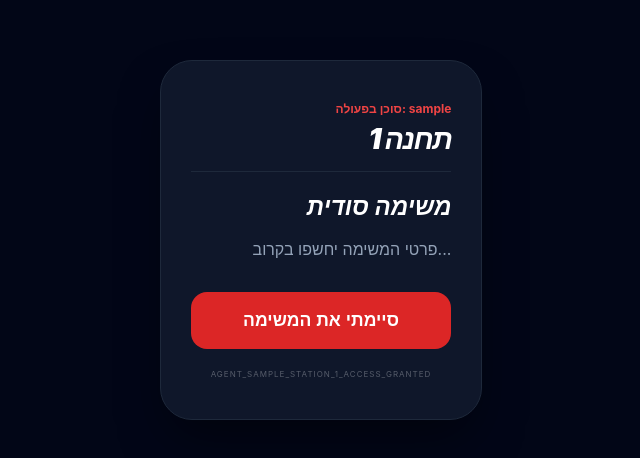
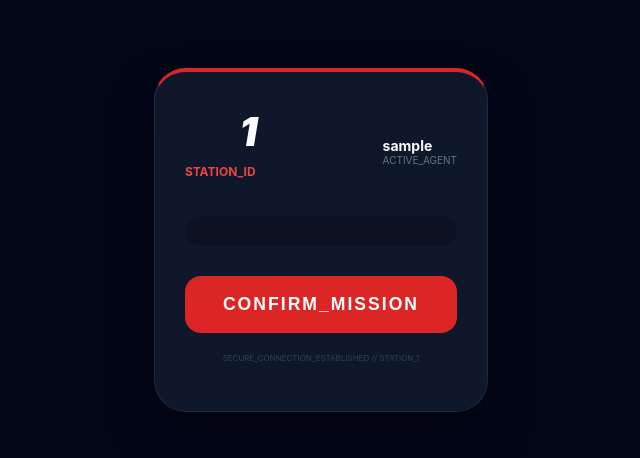
Before and after one commit to raza785612-cmd/casa-de-papel-race, a React (Vite) app: page /station/1 in a window 1280 px wide. Shown: the part 160-618 px from the top of the page, without its empty margins (339-979 px from the left). Built offline with nearby package versions, Linux system fonts and the light colour scheme; sample sign-in values are in the browser's storage.

Commit message:
fix station style

```diff
--- a/src/components/Station.jsx
+++ b/src/components/Station.jsx
@@ -1,4 +1,3 @@
-
 import React, { useEffect, useState } from 'react';
 import { useParams, useNavigate } from 'react-router-dom';
 
@@ -8,7 +7,7 @@ const Station = () => {
   const [team, setTeam] = useState(null);
   const [loading, setLoading] = useState(true);
 
-  // הנתונים שלך (השארתי את המבנה כפי ששלחת)
+  // האובייקט שלך (הנתונים ששלחת)
   const allMissionsData = {
     "פרנקל": {
       "1": { hint: "ברוך הבא! עליך להגיע למלון בו הכל מתחיל. הכתובת היא 13 ירקות 22", escort: "מאור" },
@@ -20,77 +19,105 @@ const Station = () => {
       "7": { group: "פרנקל, אגם, יוני, מתן", address: "חניון לוריא", intel: "הנדון התחלה חומוס את הבורוכב שמנת חומוס לוריא",task: "סוף רווק תוכי לבן בורוכב",escort:"מאור + אליקו", hours: "22:00 - 02:00",img: "" },
       "8": { group: "פרנקל, אגם, יוני, מתן", address: "סדין סינמה", intel: "הנדון התבטא כי יעשה את הציר הבא בשעה 12:00: זמנהוף, המלך ג'ורג' עד כיכר מסריק",task: "מול מדריך מלווה",escort: "אביה", hours: "08:00 - 13:00",img: "" }
     },
+    // כאן אפשר להוסיף עוד צוותים באותו פורמט
   };
 
   useEffect(() => {
     const savedUser = localStorage.getItem('race_user');
-
     if (!savedUser) {
-      // אם אין משתמש בכלל, שלח ללוגין עם מספר התחנה הנוכחי
       navigate(`/login?s=${id}`);
       return;
     }
-
-    const userData = JSON.parse(savedUser);
-
-    // --- התיקון כאן ---
-    // במקום לחסום, אנחנו פשוט מוודאים שהמשתמש מחובר.
-    // אם אתה רוצה לאפשר לו לצפות בכל תחנה שהוא סורק, פשוט נגדיר את הצוות.
-    setTeam(userData);
+    setTeam(JSON.parse(savedUser));
     setLoading(false);
-
   }, [id, navigate]);
 
-  if (loading) return (
-    <div className="min-h-screen bg-slate-950 flex items-center justify-center text-red-600 font-bold font-mono">
-      SCANNING_IDENTITY...
-    </div>
-  );
+  if (loading) return <div className="min-h-screen bg-slate-950 text-red-600 flex items-center justify-center font-mono">LOADING_MISSION...</div>;
 
-  // חילוץ הנתונים הספציפיים למשתמש ולתחנה
-  const user = team?.username;
-  const missionInfo = allMissionsData[user]?.[id] || {
-    title: "משימה סודית",
-    description: "פרטי המשימה יחשפו בקרוב..."
-  };
+  const username = team?.username;
+  const mission = allMissionsData[username]?.[id] || {};
 
   return (
     <div className="station-page">
       <div className="app-container">
-        <div className="card" style={{ textAlign: 'right' }}>
-          <header style={{ borderBottom: '1px solid #1e293b', marginBottom: '20px', paddingBottom: '10px' }}>
-            <p style={{ color: '#ef4444', fontSize: '12px', fontWeight: 'bold', margin: 0 }}>
-              סוכן בפעולה: {user}
-            </p>
-            <h1 style={{ fontSize: '1.8rem', margin: '5px 0' }}>תחנה {id}</h1>
-          </header>
+        <div className="card" style={{ textAlign: 'right', borderTop: '4px solid #dc2626' }}>
 
-          <main>
-            {/* שימוש בנתונים מתוך האובייקט שלך */}
-            <h2 style={{ color: 'white', marginBottom: '15px', fontStyle: 'italic' }}>
-              {missionInfo.title || `משימה לתחנה ${id}`}
-            </h2>
+          {/* כותרת תחנה */}
+          <div style={{ display: 'flex', justifyContent: 'space-between', alignItems: 'center', marginBottom: '25px' }}>
+             <div>
+                <h1 style={{ fontSize: '2.5rem', margin: 0, lineHeight: 1 }}>{id}</h1>
+                <p style={{ color: '#ef4444', fontWeight: 'bold', fontSize: '12px' }}>STATION_ID</p>
+             </div>
+             <div style={{ textAlign: 'left' }}>
+                <p style={{ margin: 0, fontSize: '14px', fontWeight: 'bold' }}>{username}</p>
+                <p style={{ margin: 0, fontSize: '10px', color: '#64748b' }}>ACTIVE_AGENT</p>
+             </div>
+          </div>
 
-            <div style={{ color: '#94a3b8', lineHeight: '1.6', marginBottom: '30px' }}>
-              {/* כאן אתה יכול להציג שדות ספציפיים מהאובייקט שלך */}
-              <p style={{ whiteSpace: 'pre-line' }}>{missionInfo.description || missionInfo.task}</p>
+          <div style={{ spaceY: '20px' }}>
 
-              {missionInfo.address && (
-                <p style={{ fontSize: '0.9rem', color: '#ef4444' }}>📍 מיקום: {missionInfo.address}</p>
+            {/* משימה ראשית */}
+            {mission.task && (
+              <div style={{ marginBottom: '20px', background: 'rgba(220,38,38,0.1)', padding: '15px', borderRadius: '12px', borderRight: '4px solid #dc2626' }}>
+                <p style={{ color: '#ef4444', fontSize: '11px', fontWeight: 'bold', marginBottom: '5px' }}>הטלת משימה:</p>
+                <p style={{ fontSize: '1.2rem', fontWeight: '800', color: 'white' }}>{mission.task}</p>
+              </div>
+            )}
+
+            {/* פרטי מודיעין */}
+            {mission.intel && (
+              <div style={{ marginBottom: '20px' }}>
+                <p style={{ color: '#ef4444', fontSize: '11px', fontWeight: 'bold' }}>מודיעין שטח (INTEL):</p>
+                <p style={{ color: '#94a3b8', fontSize: '1rem', lineHeight: '1.5' }}>{mission.intel}</p>
+              </div>
+            )}
+
+            {/* טבלת נתונים טכנית */}
+            <div style={{ display: 'grid', gridTemplateColumns: '1fr 1fr', gap: '15px', marginTop: '25px', background: 'rgba(0,0,0,0.2)', padding: '15px', borderRadius: '15px' }}>
+              {mission.address && (
+                <div>
+                  <p style={{ color: '#64748b', fontSize: '10px', margin: 0 }}>מיקום</p>
+                  <p style={{ fontSize: '13px', fontWeight: 'bold' }}>{mission.address}</p>
+                </div>
               )}
-              {missionInfo.hours && (
-                <p style={{ fontSize: '0.9rem', color: '#64748b' }}>🕒 זמן: {missionInfo.hours}</p>
+              {mission.hours && (
+                <div>
+                  <p style={{ color: '#64748b', fontSize: '10px', margin: 0 }}>חלון זמנים</p>
+                  <p style={{ fontSize: '13px', fontWeight: 'bold' }}>{mission.hours}</p>
+                </div>
+              )}
+              {mission.budget && (
+                <div>
+                  <p style={{ color: '#64748b', fontSize: '10px', margin: 0 }}>תקציב</p>
+                  <p style={{ fontSize: '13px', fontWeight: 'bold', color: '#22c55e' }}>₪ {mission.budget}</p>
+                </div>
+              )}
+              {mission.escort && (
+                <div>
+                  <p style={{ color: '#64748b', fontSize: '10px', margin: 0 }}>ליווי</p>
+                  <p style={{ fontSize: '13px', fontWeight: 'bold' }}>{mission.escort}</p>
+                </div>
               )}
             </div>
 
-            <button onClick={() => alert('המשימה הושלמה! עברו לתחנה הבאה.')}>
-              סיימתי את המשימה
-            </button>
-          </main>
+            {/* הצגת רמז לתחנה 1 בנפרד אם קיים */}
+            {mission.hint && (
+              <div style={{ marginTop: '20px', padding: '10px', border: '1px dashed #334155', borderRadius: '10px' }}>
+                <p style={{ color: '#94a3b8', fontSize: '12px' }}>💡 רמז: {mission.hint}</p>
+              </div>
+            )}
+          </div>
 
-          <footer style={{ marginTop: '20px', opacity: 0.3, fontSize: '8px', textAlign: 'center', letterSpacing: '1px' }}>
-            AGENT_{user?.toUpperCase()}_STATION_{id}_ACCESS_GRANTED
-          </footer>
+          <button
+            onClick={() => alert('המשימה נרשמה כבוצעה במערכת.')}
+            style={{ marginTop: '30px', letterSpacing: '2px' }}
+          >
+            CONFIRM_MISSION
+          </button>
+
+          <p style={{ marginTop: '20px', fontSize: '8px', color: '#334155', textAlign: 'center' }}>
+            SECURE_CONNECTION_ESTABLISHED // STATION_{id}
+          </p>
         </div>
       </div>
     </div>
@@ -98,3 +125,15 @@ const Station = () => {
 };
 
 export default Station;
+// "פרנקל": {
+//       "1": { hint: "", escort: "" },
+//       "2": { address: "  ,  , intel: "", escort: "", budget: "", hours: "", img: "URL_TO_IMAGE" },
+//       "3": { address: "", intel:"",task:"", escort: "", budget: "", hours: "", img: "URL_TO_IMAGE" },
+//       "4": { address: "", intel: "", task: "",escort:"", budget: " ", hours: "", img: "" },
+//       "5": { address: "", intel: "", task: "",escort:"", budget: " ", hours: "", img: "" },
+//       "6": { partner: "", address: "", intel:"",task:"",escort:"", hours: "", img: "" },
+//       "7": { group: "", address: " ", intel: "",task: " ",escort:"", hours: "",img: "" },
+//       "8": { group: " ", address: " ", intel: "  ",task: "",escort: "", hours: "",img: "" }
+//     }
+
+//###########################################//
```
